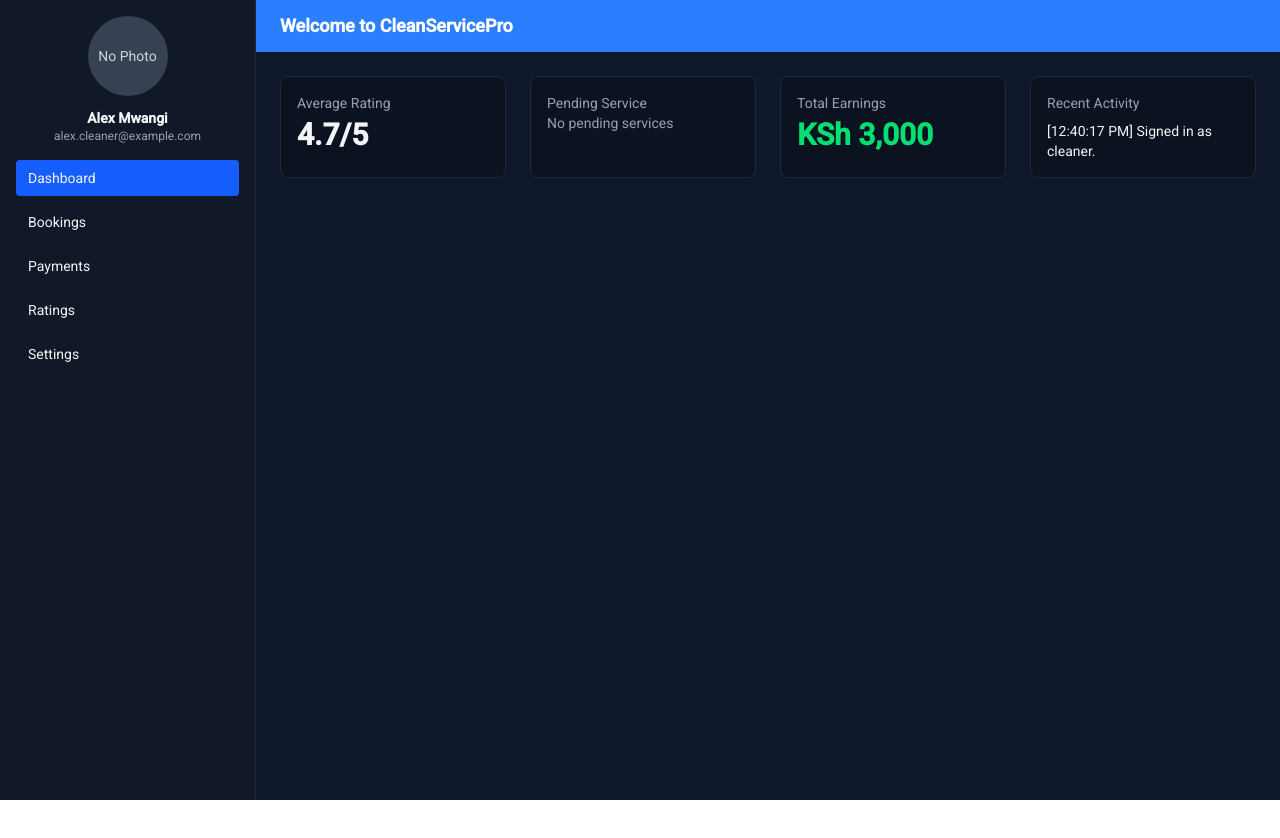
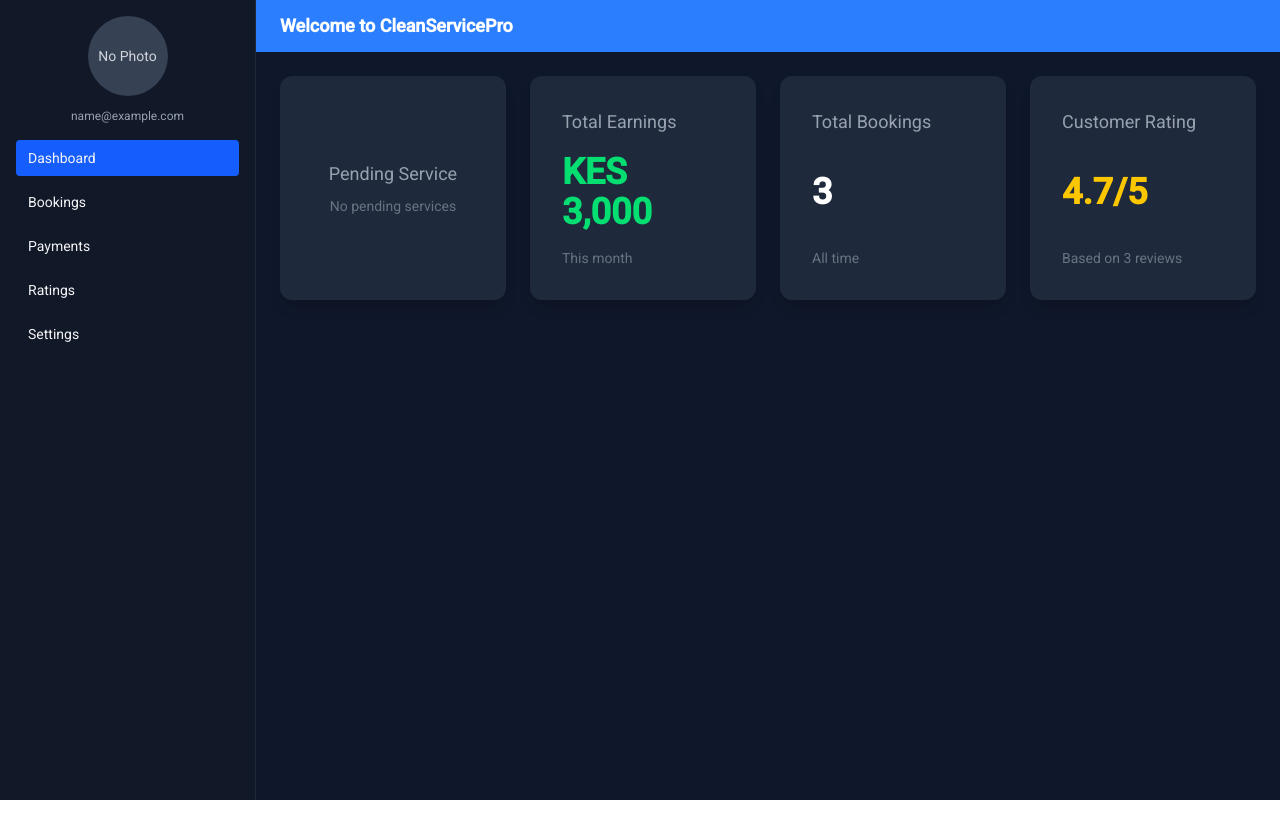
Before and after one commit to NYAKIOMURIUKI-TECH/cleaning-services-classic, an Angular app: page /cleaner in a window 1280 px wide. Shown: the top 838 px of the page. Built offline with nearby package versions, Linux system fonts and the light colour scheme; sample sign-in values are in the browser's storage.

Commit message:
cleaner module dummy added

```diff
--- a/src/app/dashboard/cleaner/cleaner.html
+++ b/src/app/dashboard/cleaner/cleaner.html
@@ -45,35 +45,43 @@
       <!-- DASHBOARD -->
       <section *ngIf="activeSection === 'dashboard'" class="space-y-6">
   <div class="grid grid-cols-1 md:grid-cols-2 xl:grid-cols-4 gap-6">
-          <div class="bg-[#0b1220] border border-gray-800 rounded-lg p-4">
-            <div class="text-gray-400 text-sm">Average Rating</div>
-            <div class="text-3xl font-bold mt-1">{{ averageRating }}/5</div>
-          </div>
 
-          <div class="bg-[#0b1220] border border-gray-800 rounded-lg p-4">
-            <div class="text-gray-400 text-sm">Pending Service</div>
-            <div class="mt-1" *ngIf="pendingService; else nonePending">
-              <div class="font-semibold">{{ pendingService.service }}</div>
+    <!-- Pending Service -->
+    <div class="bg-[#1e293b] rounded-xl shadow-lg p-8 h-56 flex flex-col justify-center items-center text-center">
+      <div class="text-gray-400 text-lg mb-2">Pending Service</div>
+      <div *ngIf="pendingService; else nonePending" class="text-white">
+        <div class="font-semibold text-2xl">{{ pendingService.service }}</div>
         <div class="text-sm text-gray-400">{{ pendingService.date }} • {{ pendingService.time }}</div>
       </div>
       <ng-template #nonePending>
-              <div class="text-gray-400">No pending services</div>
+        <div class="text-gray-500 text-sm">No pending services</div>
       </ng-template>
     </div>
 
-          <div class="bg-[#0b1220] border border-gray-800 rounded-lg p-4">
-            <div class="text-gray-400 text-sm">Total Earnings</div>
-            <div class="text-3xl font-bold text-green-400 mt-1">KSh {{ totalEarnings | number }}</div>
+    <!-- Total Earnings -->
+    <div class="bg-[#1e293b] rounded-xl shadow-lg p-8 h-56 flex flex-col justify-between">
+      <div class="text-gray-400 text-lg">Total Earnings</div>
+      <div class="text-4xl font-bold text-green-400">KES {{ totalEarnings | number }}</div>
+      <div class="text-sm text-gray-500">This month</div>
     </div>
 
-          <div class="bg-[#0b1220] border border-gray-800 rounded-lg p-4">
-            <div class="text-gray-400 text-sm">Recent Activity</div>
-            <ul class="mt-2 space-y-1 text-sm max-h-28 overflow-auto pr-1">
-              <li *ngFor="let a of recentActivity">{{ a }}</li>
-            </ul>
+    <!-- Total Bookings -->
+    <div class="bg-[#1e293b] rounded-xl shadow-lg p-8 h-56 flex flex-col justify-between">
+      <div class="text-gray-400 text-lg">Total Bookings</div>
+      <div class="text-4xl font-bold text-white">{{ bookings.length }}</div>
+      <div class="text-sm text-gray-500">All time</div>
     </div>
+
+    <!-- Customer Rating -->
+    <div class="bg-[#1e293b] rounded-xl shadow-lg p-8 h-56 flex flex-col justify-between">
+      <div class="text-gray-400 text-lg">Customer Rating</div>
+      <div class="text-4xl font-bold text-yellow-400">{{ averageRating }}/5</div>
+      <div class="text-sm text-gray-500">Based on {{ ratings.length }} reviews</div>
+    </div>
+
   </div>
 </section>
+
 
       <!-- BOOKINGS -->
       <section *ngIf="activeSection === 'bookings'" class="space-y-4">
--- a/src/app/dashboard/cleaner/cleaner.ts
+++ b/src/app/dashboard/cleaner/cleaner.ts
@@ -1,6 +1,8 @@
 import { Component, OnInit } from '@angular/core';
 import { CommonModule } from '@angular/common';
 import { FormsModule } from '@angular/forms';
+import { AuthService, Role } from '../../shared/auth.service';
+import { Router } from '@angular/router';
 
 type Section = 'dashboard' | 'bookings' | 'payments' | 'settings' | 'ratings';
 
@@ -39,13 +41,14 @@ interface Rating {
   styleUrl: './cleaner.scss'
 })
 export class Cleaner implements OnInit {
+constructor(private auth: AuthService, private router: Router) {}
    // UI state
   activeSection: Section = 'dashboard';
 
   // Profile (editable in Settings)
-  profile = {
-    name: 'Alex Mwangi',
-    email: 'alex.cleaner@example.com',
+   profile = {
+    name: '',
+    email: '',
     photoUrl: '' as string | ArrayBuffer | null
   };
 
@@ -85,7 +88,17 @@ export class Cleaner implements OnInit {
   recentActivity: string[] = [];
 
   ngOnInit(): void {
-    this.log('Signed in as cleaner.');
+    const user = this.auth.getUser(); // Adjust based on your AuthService
+    if (!user) {
+      this.router.navigate(['/login']); // Redirect if not logged in
+      return;
+    }
+
+    this.profile.name = user.fullName  || '';
+    this.profile.email = user.email || '';
+    this.profile.photoUrl = user.photoUrl || '';
+
+    this.log(`Signed in as cleaner: ${this.profile.name}`);
   }
 
   // Section navigation
--- a/src/app/shared/auth.service.ts
+++ b/src/app/shared/auth.service.ts
@@ -12,6 +12,7 @@ export interface User {
   email: string;
   password: string;
   role: Role;
+  photoUrl?: string; // Optional, for cleaner profile
 }
 
 @Injectable({
```
Lines whose indentation alone changed are shown as unchanged.
